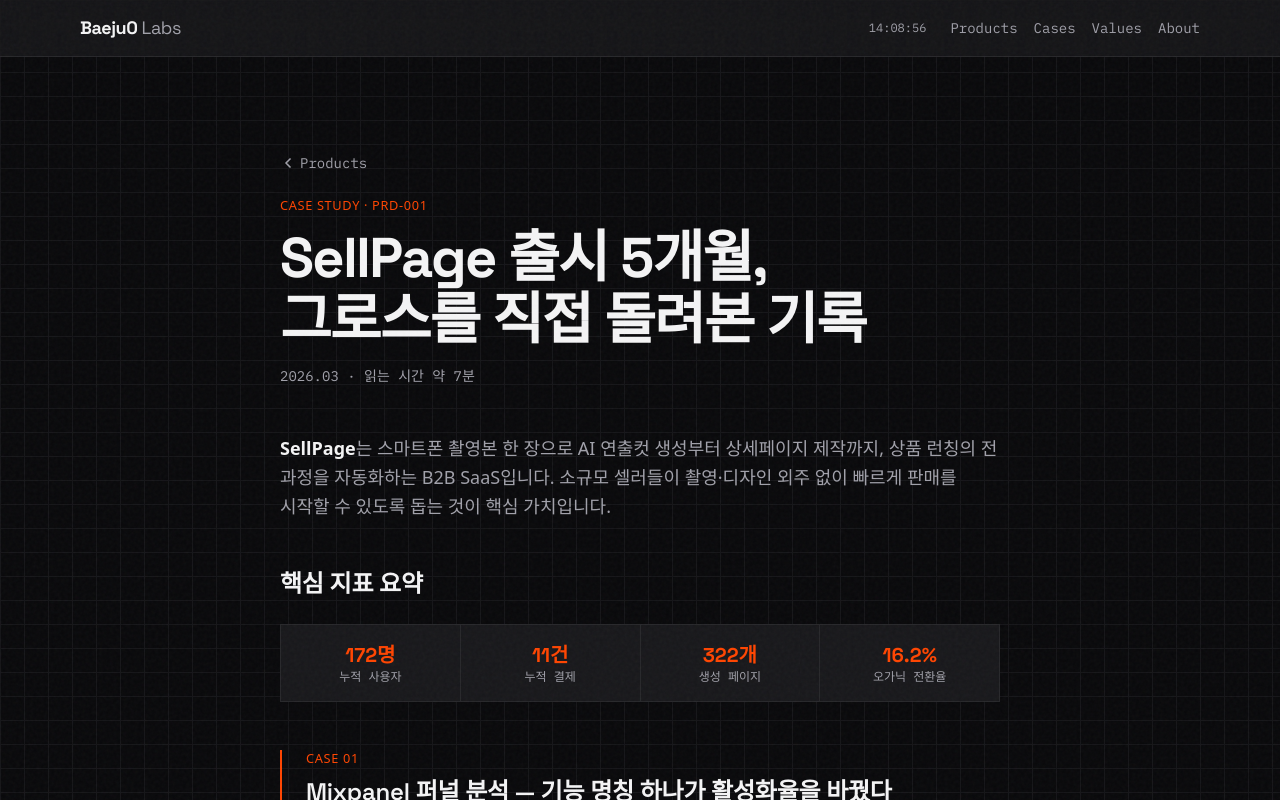
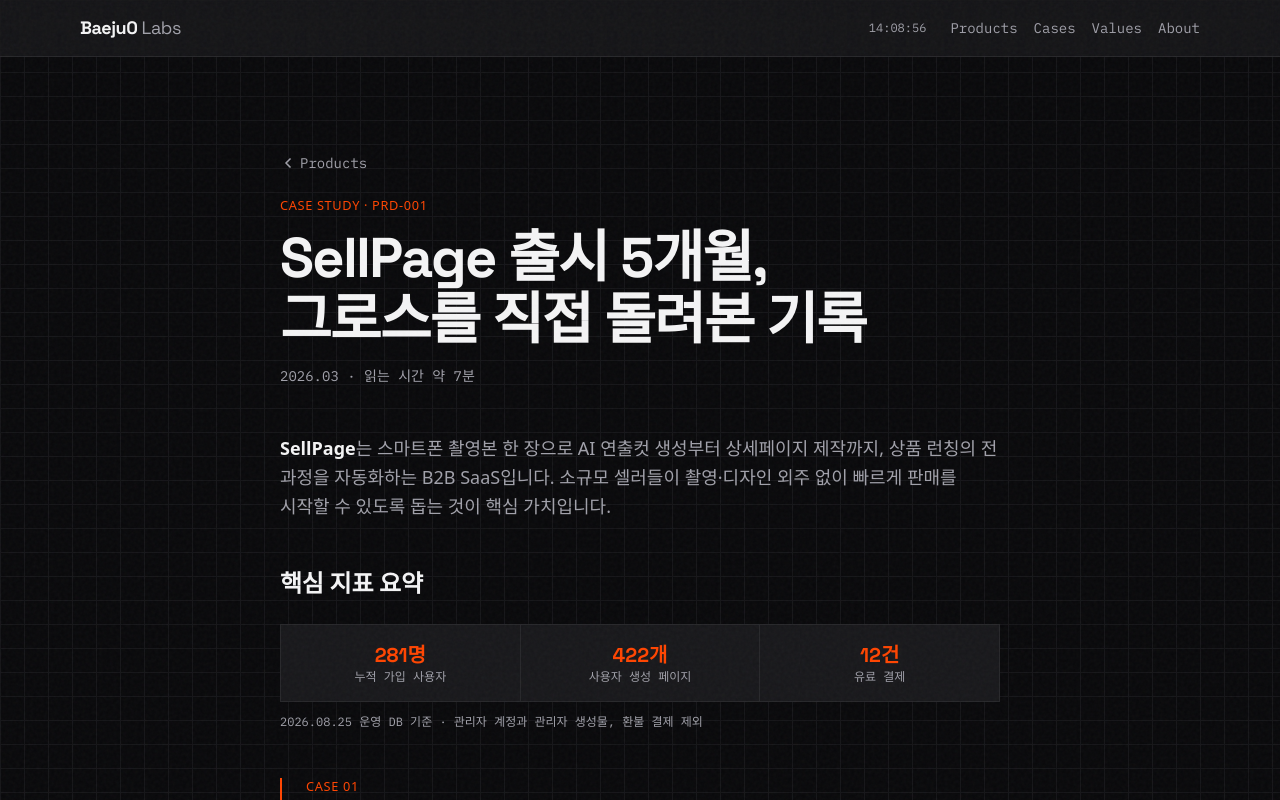
Before and after one commit to Baeju0/baeju0, a Next.js app: page /case-studies/sellpage-growth in a window 1280 px wide. Shown: the top 800 px of the page. Built offline with nearby package versions, Linux system fonts and the light colour scheme; no server answers.

Commit message:
feat: SellPage 운영 지표 자동 갱신

```diff
--- a/src/app/case-studies/sellpage-growth/page.tsx
+++ b/src/app/case-studies/sellpage-growth/page.tsx
@@ -1,6 +1,7 @@
 import type { Metadata } from 'next';
 import Link from 'next/link';
 import { Navigation } from '@/components';
+import { formatKstDate, getSellPageStats } from '@/lib/sellpage-stats';
 
 export const metadata: Metadata = {
   title: 'SellPage 출시 5개월, 그로스를 직접 돌려본 기록 | Baeju0 Labs',
@@ -8,7 +9,20 @@
     'AI 상품 사진/상세페이지 SaaS SellPage의 출시 후 5개월간 그로스 실험 기록. Mixpanel 퍼널 분석, Google Ads 최적화, 광고 중단 후 오가닉 성장 케이스.',
 };
 
-export default function SellPageGrowthCaseStudy() {
+export default async function SellPageGrowthCaseStudy() {
+  const sellPageStats = await getSellPageStats();
+  const metrics = [
+    {
+      label: '누적 가입 사용자',
+      value: `${sellPageStats.registeredUsers}명`,
+    },
+    {
+      label: '사용자 생성 페이지',
+      value: `${sellPageStats.generatedPages}개`,
+    },
+    { label: '유료 결제', value: `${sellPageStats.paidPayments}건` },
+  ];
+
   return (
     <div className="min-h-screen">
       <Navigation />
@@ -65,13 +79,8 @@
           <h2 className="font-[family-name:var(--font-space-grotesk)] text-display-h3 mb-6 text-[var(--color-primary)]">
             핵심 지표 요약
           </h2>
-          <div className="grid grid-cols-2 gap-px border border-[var(--neutral-300)] bg-[var(--neutral-300)] md:grid-cols-4">
-            {[
-              { label: '누적 사용자', value: '172명' },
-              { label: '누적 결제', value: '11건' },
-              { label: '생성 페이지', value: '322개' },
-              { label: '오가닉 전환율', value: '16.2%' },
-            ].map((metric) => (
+          <div className="grid grid-cols-1 gap-px border border-[var(--neutral-300)] bg-[var(--neutral-300)] sm:grid-cols-3">
+            {metrics.map((metric) => (
               <div
                 key={metric.label}
                 className="bg-[var(--neutral-200)] p-4 text-center"
@@ -85,6 +94,10 @@
               </div>
             ))}
           </div>
+          <p className="mt-3 font-[family-name:var(--font-ibm-plex-mono)] text-xs text-[var(--neutral-500)]">
+            {formatKstDate(sellPageStats.asOf)} 운영 DB 기준 · 관리자 계정과
+            관리자 생성물, 환불 결제 제외
+          </p>
         </section>
 
         {/* Case 1: 퍼널 분석 */}
--- a/src/app/page.tsx
+++ b/src/app/page.tsx
@@ -1,5 +1,10 @@
 import Link from 'next/link';
 import { Navigation, ProductCard, Button, SocialLink } from '@/components';
+import {
+  formatKstDate,
+  getSellPageStats,
+  type SellPageStats,
+} from '@/lib/sellpage-stats';
 
 export const revalidate = 86400;
 
@@ -8,22 +13,38 @@
     const res = await fetch('https://sellpage.life/build-info.json', {
       next: { revalidate: 86400 },
     });
-    const { lastUpdate } = await res.json();
-    const date = new Date(lastUpdate);
-    return `${date.getFullYear()}.${String(date.getMonth() + 1).padStart(2, '0')}.${String(date.getDate()).padStart(2, '0')}`;
+
+    if (!res.ok) {
+      throw new Error(`SellPage build info request failed: ${res.status}`);
+    }
+
+    const data: unknown = await res.json();
+    if (
+      !data ||
+      typeof data !== 'object' ||
+      typeof (data as { lastUpdate?: unknown }).lastUpdate !== 'string' ||
+      Number.isNaN(Date.parse((data as { lastUpdate: string }).lastUpdate))
+    ) {
+      throw new Error('SellPage build info response is invalid');
+    }
+
+    return formatKstDate((data as { lastUpdate: string }).lastUpdate);
   } catch {
-    return '2026.03.15';
+    return '2026.08.21';
   }
 }
 
-const nowShipping = (sellPageLastUpdated: string) => [
+const nowShipping = (
+  sellPageLastUpdated: string,
+  sellPageStats: SellPageStats
+) => [
   {
     id: 'PRD-001',
     title: 'SellPage',
     description:
       '스마트폰 촬영본 한 장으로 연출컷 생성부터 상세페이지 제작까지, 상품 런칭의 전 과정을 자동화하는 AI 스튜디오.',
     impact: [
-      '누적 사용자 192명 · 유료 결제 11건 · 생성 페이지 345개',
+      `누적 가입 사용자 ${sellPageStats.registeredUsers}명 · 사용자 생성 페이지 ${sellPageStats.generatedPages}개 · 유료 결제 ${sellPageStats.paidPayments}건 (${formatKstDate(sellPageStats.asOf)} 기준)`,
       '광고 중단 후 SEO 콘텐츠 전략으로 오가닉 가입 · 결제 지속 발생',
       'UX 개선으로 보너스 사용률 0% → 100%, Google Ads CTR 11.19%',
     ],
@@ -75,8 +96,11 @@
 ];
 
 export default async function Home() {
-  const sellPageLastUpdated = await getSellPageLastUpdated();
-  const products = nowShipping(sellPageLastUpdated);
+  const [sellPageLastUpdated, sellPageStats] = await Promise.all([
+    getSellPageLastUpdated(),
+    getSellPageStats(),
+  ]);
+  const products = nowShipping(sellPageLastUpdated, sellPageStats);
   return (
     <div className="min-h-screen">
       <Navigation />
--- /dev/null
+++ b/src/lib/sellpage-stats.ts
@@ -0,0 +1,76 @@
+import 'server-only';
+
+export type SellPageStats = {
+  registeredUsers: number;
+  generatedPages: number;
+  paidPayments: number;
+  asOf: string;
+};
+
+const SELL_PAGE_STATS_REVALIDATE_SECONDS = 86400;
+const SELL_PAGE_STATS_URL =
+  process.env.SELLPAGE_STATS_URL ??
+  'https://www.sellpage.life/api/public-stats';
+
+const FALLBACK_SELL_PAGE_STATS: SellPageStats = {
+  registeredUsers: 281,
+  generatedPages: 422,
+  paidPayments: 12,
+  asOf: '2026-08-25T08:30:58.000Z',
+};
+
+function isNonNegativeInteger(value: unknown): value is number {
+  return Number.isSafeInteger(value) && Number(value) >= 0;
+}
+
+function isSellPageStats(value: unknown): value is SellPageStats {
+  if (!value || typeof value !== 'object') {
+    return false;
+  }
+
+  const stats = value as Partial<SellPageStats>;
+
+  return (
+    isNonNegativeInteger(stats.registeredUsers) &&
+    isNonNegativeInteger(stats.generatedPages) &&
+    isNonNegativeInteger(stats.paidPayments) &&
+    typeof stats.asOf === 'string' &&
+    !Number.isNaN(Date.parse(stats.asOf))
+  );
+}
+
+export async function getSellPageStats(): Promise<SellPageStats> {
+  try {
+    const response = await fetch(SELL_PAGE_STATS_URL, {
+      next: { revalidate: SELL_PAGE_STATS_REVALIDATE_SECONDS },
+    });
+
+    if (!response.ok) {
+      throw new Error(`SellPage stats request failed: ${response.status}`);
+    }
+
+    const stats: unknown = await response.json();
+    if (!isSellPageStats(stats)) {
+      throw new Error('SellPage stats response is invalid');
+    }
+
+    return stats;
+  } catch (error) {
+    console.warn('[SELLPAGE_STATS] 공개 지표 조회 실패:', error);
+    return FALLBACK_SELL_PAGE_STATS;
+  }
+}
+
+export function formatKstDate(value: string): string {
+  const date = new Date(value);
+  const parts = new Intl.DateTimeFormat('en-US', {
+    timeZone: 'Asia/Seoul',
+    year: 'numeric',
+    month: '2-digit',
+    day: '2-digit',
+  }).formatToParts(date);
+  const part = (type: Intl.DateTimeFormatPartTypes) =>
+    parts.find((item) => item.type === type)?.value ?? '';
+
+  return `${part('year')}.${part('month')}.${part('day')}`;
+}
```
Also changed, not shown: 1 other file (tests, documents, lock files or other folders).
